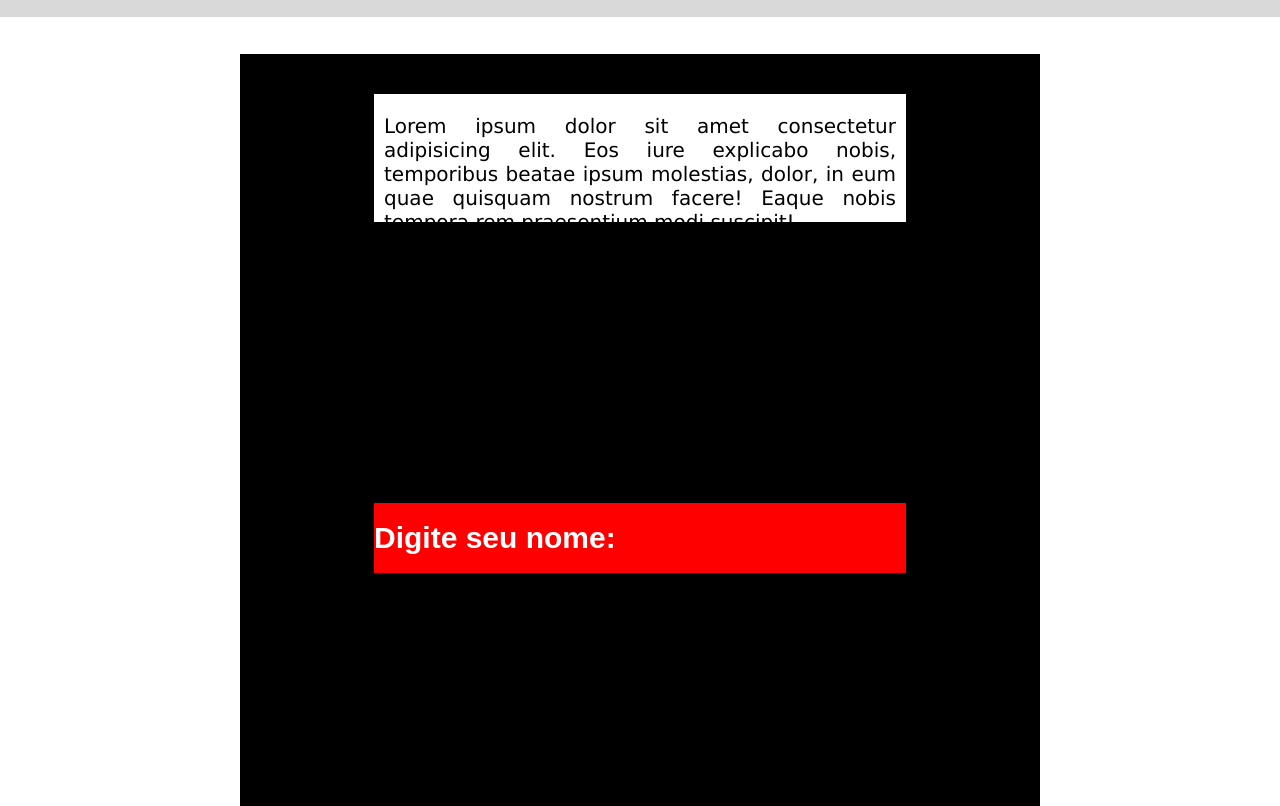
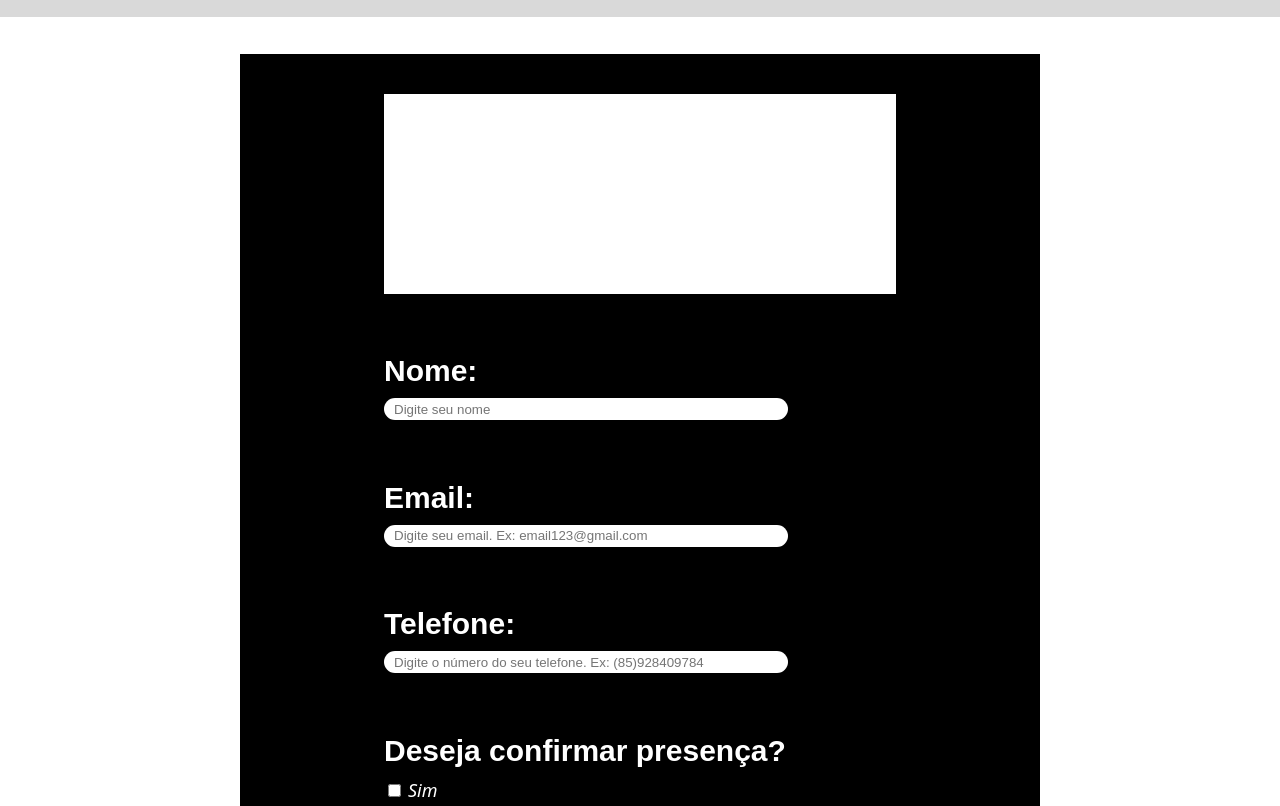
Before and after one commit to caio1213pgm/eventos.com, a plain HTML site: page index.html in a window 1280 px wide. Shown: the part 143-949 px from the top of the page. Drawn offline with Linux system fonts and the light colour scheme.

Commit message:
edit syles.css todas as divs ,add divs html e criação do script.js

```diff
--- a/index.html
+++ b/index.html
@@ -12,16 +12,40 @@
         <img id="imgLogo" src="assets/img/imgLogo.png" alt="logo Eventos.com">
     </header>
 
+    <main>
         <div id="container">
+
             <div id="descricaoCaixa">
                 <div id="descricaoTexto">
-                <p>Lorem ipsum dolor sit amet consectetur adipisicing elit. Eos iure explicabo nobis, temporibus beatae ipsum molestias, dolor, in eum quae quisquam nostrum facere! Eaque nobis tempora rem praesentium modi suscipit!</p>
+                    <p></p>
                 </div>
             </div>
+
             <div id="nome">
-            <h3>Digite seu nome:</h3>
+                <h3>Nome:</h3>
+                <input type="text" id="txtNome" placeholder="Digite seu nome">
             </div>
 
+            <div id="email">
+                <h3>Email:</h3>
+                <input type="text" id="txtEmail" placeholder="Digite seu email. Ex: email123@gmail.com">
             </div>
+
+            <div id="telefone">
+                <h3>Telefone:</h3>
+                <input type="text" id="txtTelefone" placeholder="Digite o número do seu telefone. Ex: (85)928409784">
+            </div>
+
+            <div id="presença">
+                <h3>Deseja confirmar presença?</h3>
+                <input type="checkbox" id="check">
+                <label id="txtLb">Sim</label>
+                <br>
+                <input type="checkbox" id="check">
+                <label id="txtLb">Não</label>
+            </div>
+        </div>
+    </main>
+    <script src="script.js"></script>
 </body>
 </html>
--- a/styles.css
+++ b/styles.css
@@ -2,7 +2,7 @@ body{
     margin: 0px;
     width: 100vmax;
 }
-/*Início HEADER*/
+/*INÍCIO HEADER*/
 header{
     display: flex;
     align-items: center;
@@ -17,13 +17,14 @@ header{
     display: flex;
     margin: auto;
 }
-/*Fim HEADER*/
+/*FIM HEADER*/
 
 /*INÍCIO CONTAINER*/
 #container{
     display: grid;
     flex-direction: column;
     margin: 37px auto;
+    padding: 40px 0px;
     justify-content: center;
 
     height: 100vmin;
@@ -32,15 +33,11 @@ header{
 }
 /*Início --Descrição*/
 #descricaoCaixa{
-    display: flex;
-    margin-top: 40px;
-    margin-left: auto;
-    margin-right: auto;
-    margin-bottom: 0px;
+    margin: 0px auto;
+    height: 25vh;
 
-    width: 40vmax;
-    height: 10vmax;
-    padding: 0px 10px;
+    width: 40vw;
+
     background-color: white;
 
     #descricaoTexto{
@@ -53,17 +50,102 @@ header{
 
 /*Início --Nome*/
 #nome{
-    display: flex;
-    align-items: center;
-    justify-content: center;
-    width: px;
-    height: 70px;
-    justify-content: start;
-    background-color: red;
+    margin: 0px auto;
+    padding: 0px 15px;
+    width: 40vw;
+
+
+    h3{
+        margin: 10px 0px;
+        font-family: Arial, Helvetica, sans-serif;
+        font-size: 30px;
+        text-align: justify;
+        color: white;
+    }
+
+    #txtNome {
+        height: 20px;
+        width: 30vw;
+        border: none;
+        border-radius: 15px;
+
+        padding-left: 10px;
+        padding-right: 10px;
+    }
+}
+/*Fim --Nome*/
+
+/*Início --Email*/
+#email{
+    padding: 0px 15px;
+    margin: 0px auto;
+    width: 40vw;
+
     h3{
         font-family: Arial, Helvetica, sans-serif;
         font-size: 30px;
         text-align: justify;
         color: white;
+        margin: 10px 0px;
+    }
+
+    #txtEmail {
+        height: 20px;
+        width: 30vw;
+        border: none;
+        border-radius: 15px;
+
+        padding-left: 10px;
+        padding-right: 10px;
     }
 }
+/*Fim --Email*/
+
+/*Início --Telefone*/
+#telefone{
+    padding: 0px 15px;
+    margin: 0px auto;
+    width: 40vw;
+
+    h3{
+        font-family: Arial, Helvetica, sans-serif;
+        font-size: 30px;
+        text-align: justify;
+        color: white;
+        margin: 10px 0px;
+    }
+
+    #txtTelefone{
+        height: 20px;
+        width: 30vw;
+        border: none;
+        border-radius: 15px;
+
+        padding-left: 10px;
+        padding-right: 10px;
+    }
+}
+/*Fim --Telefone*/
+
+/*Início --Presença*/
+#presença{
+    padding: 0px 15px;
+    margin: 0px auto;
+    width: 40vw;
+    height: 15vh;
+
+    h3{
+        font-family: Arial, Helvetica, sans-serif;
+        font-size: 30px;
+        text-align: justify;
+        color: white;
+        margin: 10px 0px;
+    }
+    #txtLb{
+        color: white;
+        text-align: justify;
+        font-size: 18px;
+        font-style: italic;
+        font-family: system-ui;
+    }
+}
```
Also changed, not shown: script.js (added). Lines whose indentation alone changed are shown as unchanged.
